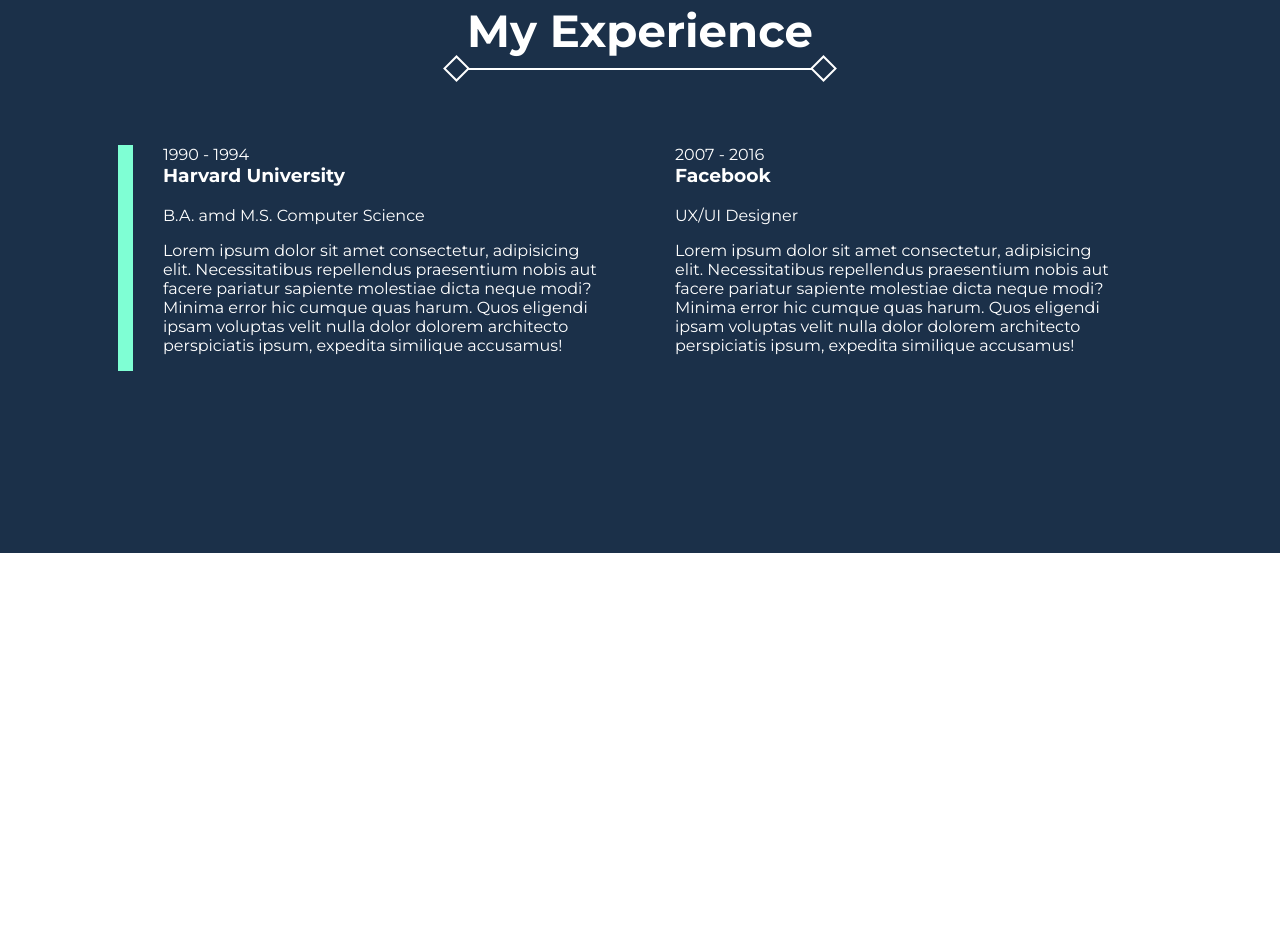
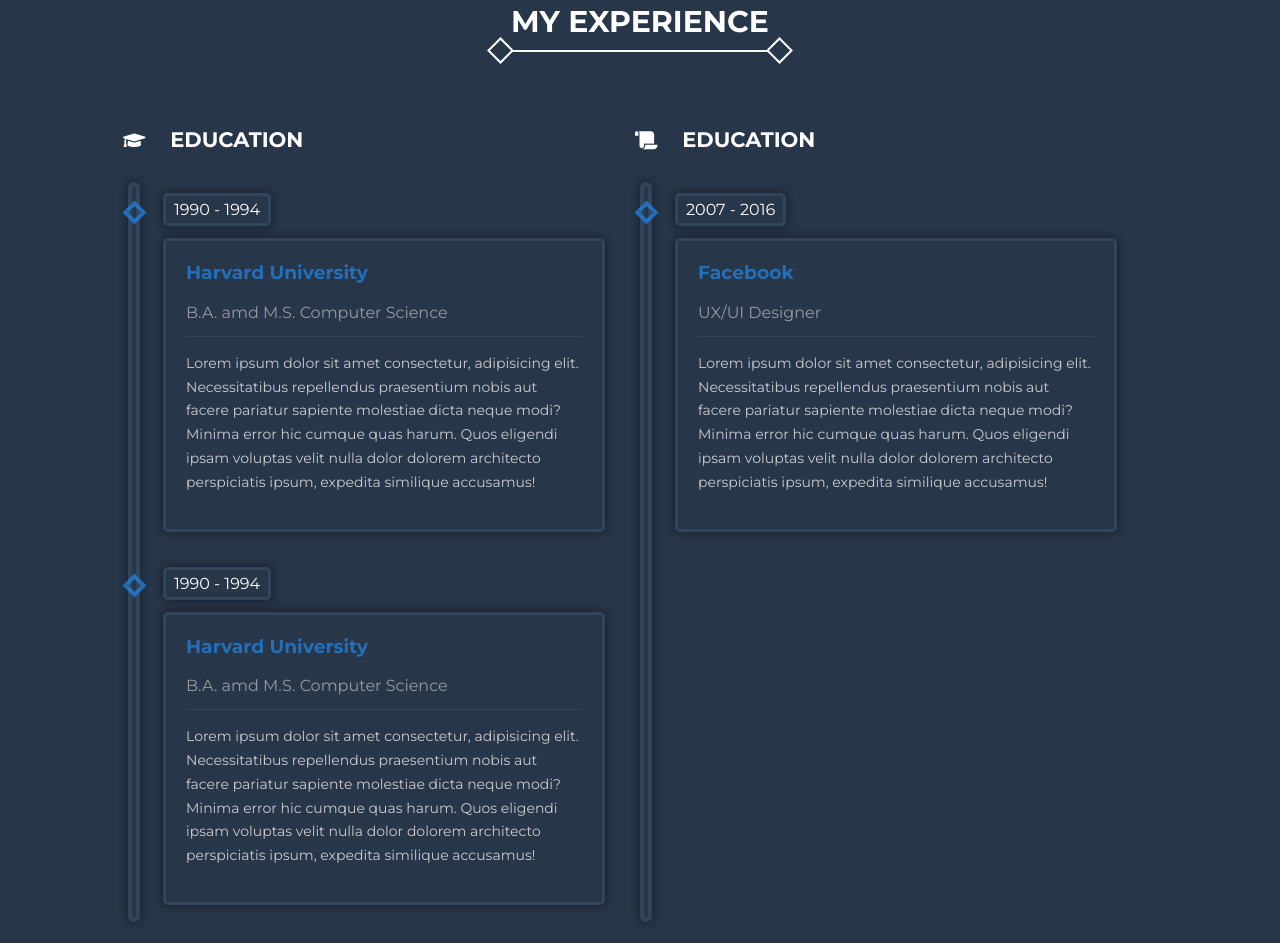
Before and after one commit to cgrossi/kayo-clone, a plain HTML site: page index.html in a window 1280 px wide. Shown: the part 1697-2640 px from the top of the page. Before the commit the page ends 2250 px from the top, so only its background shows below. Drawn offline with Linux system fonts and the light colour scheme.

Commit message:
Build out timeline section classes and styling, color variables

```diff
--- a/index.html
+++ b/index.html
@@ -77,33 +77,44 @@
   <section class="experience">
     <div class="experience-container container">
         <h2>My Experience</h2>
+
         <div class="timeline-container">
           <div class="education">
+            <div class="education-header">
+              <span><i class="fas fa-graduation-cap"></i></span>
+              <h3 class="education-head">Education</h3>
+            </div>
             <div class="education-block">
               <div class="timeline-date">
-                <span>1990 - 1994</span>
+                <span class="timeline-date-year exp-bg">1990 - 1994</span>
               </div>
-              <div class="timeline-content">
+              <div class="timeline-content exp-bg">
                 <h3 class="timeline-head">Harvard University</h3>
                 <span class="timeline-sub">B.A. amd M.S. Computer Science</span>
                 <p class="timeline-text">Lorem ipsum dolor sit amet consectetur, adipisicing elit. Necessitatibus repellendus praesentium nobis aut facere pariatur sapiente molestiae dicta neque modi? Minima error hic cumque quas harum. Quos eligendi ipsam voluptas velit nulla dolor dolorem architecto perspiciatis ipsum, expedita similique accusamus!</p>
               </div>
             </div>
             <div class="education-block">
-              <div class="timeline-date">
-
+                <div class="timeline-date">
+                  <span class="timeline-date-year exp-bg">1990 - 1994</span>
+                </div>
+                <div class="timeline-content exp-bg">
+                  <h3 class="timeline-head">Harvard University</h3>
+                  <span class="timeline-sub">B.A. amd M.S. Computer Science</span>
+                  <p class="timeline-text">Lorem ipsum dolor sit amet consectetur, adipisicing elit. Necessitatibus repellendus praesentium nobis aut facere pariatur sapiente molestiae dicta neque modi? Minima error hic cumque quas harum. Quos eligendi ipsam voluptas velit nulla dolor dolorem architecto perspiciatis ipsum, expedita similique accusamus!</p>
+                </div>
               </div>
-              <div class="timeline-content">
-
-              </div>
-            </div>
           </div>
           <div class="work-history">
+              <div class="work-history-header">
+                  <span><i class="fas fa-scroll"></i></span>
+                  <h3 class="work-history-head">Education</h3>
+                </div>
             <div class="work-history-block">
               <div class="timeline-date">
-                <span>2007 - 2016</span>
+                <span class="timeline-date-year exp-bg">2007 - 2016</span>
               </div>
-              <div class="timeline-content">
+              <div class="timeline-content exp-bg">
                 <h3 class="timeline-head">Facebook</h3>
                 <span class="timeline-sub">UX/UI Designer</span>
                 <p class="timeline-text">Lorem ipsum dolor sit amet consectetur, adipisicing elit. Necessitatibus repellendus praesentium nobis aut facere pariatur sapiente molestiae dicta neque modi? Minima error hic cumque quas harum. Quos eligendi ipsam voluptas velit nulla dolor dolorem architecto perspiciatis ipsum, expedita similique accusamus!</p>
--- a/style.css
+++ b/style.css
@@ -1,3 +1,9 @@
+:root {
+  --main-bg-color: rgb(39, 54, 73);
+  --accent-color: rgb(50, 69, 90);
+  --active-color: rgba(34, 136, 233, 0.7);
+}
+
 * {
   box-sizing: border-box;
 }
@@ -114,7 +120,7 @@ h1, h2, h3 {
 }
 
 .scroll-cut span:hover {
-  background-color: rgba(34, 136, 233, 0.7);
+  background-color: var(--active-color);
   transition: all .4s;
 }
 
@@ -123,7 +129,7 @@ h1, h2, h3 {
   display: block;
   width: 50%;
   height: 100%;
-  background: rgb(27, 48, 73);
+  background: var(--main-bg-color);
   position: absolute;
   bottom: 0;
 }
@@ -154,7 +160,7 @@ h1, h2, h3 {
 }
 
 .hire {
-  background: rgb(26, 106, 160);
+  background: var(--active-color);
   color: white;
 }
 
@@ -165,13 +171,13 @@ h1, h2, h3 {
 }
 
 .btn-resume:hover {
-  background: rgb(26, 106, 160);
+  background: var(--active-color);
   color: white;
   transition: 0.5s;
 }
 
 .about {
-  background: rgb(27, 48, 73);
+  background: var(--main-bg-color);
   min-height: 425px;
   max-height: 750px;
   display: grid;
@@ -228,11 +234,12 @@ h1, h2, h3 {
   position: relative;
   display: inline-block;
   color: white;
-  font-size: 45px;
+  font-size: 30px;
   font-weight: 700;
   padding-bottom: 10px;
   border-bottom: 2px solid white;
   margin-bottom: 75px;
+  text-transform: uppercase;
 }
 
 .service-container h2:before,
@@ -266,7 +273,6 @@ h1, h2, h3 {
   margin: 0 auto;
   max-width: 80vw;
   justify-content: center;
-  /* min-height: 500px; */
 }
 
 .service-item {
@@ -297,7 +303,7 @@ h1, h2, h3 {
   position: relative;
   width: 75px;
   height: 75px;
-  background-color: rgb(27, 48, 73);
+  background-color: var(--main-bg-color);
   transform: rotate(45deg);
 }
 
@@ -307,7 +313,7 @@ h1, h2, h3 {
   display: block;
   height: 75px;
   width: 4px;
-  background-color: rgb(27, 48, 73);
+  background-color: var(--main-bg-color);
   transform: rotate(90deg);
   position: relative;
 }
@@ -324,7 +330,7 @@ h1, h2, h3 {
 
 .experience {
   min-height: 600px;
-  background: rgb(27, 48, 73);
+  background: var(--main-bg-color);
   color: white;
 }
 
@@ -334,31 +340,102 @@ h1, h2, h3 {
 }
 
 .education {
-  background: rgb(27, 48, 73);
+  background: var(--main-bg-color);
   padding-right: 35px;
 }
 
 .work-history {
-  background: rgb(27, 48, 73);
+  background: var(--main-bg-color);
   padding-left: 35px;
 }
 
 .education,
 .work-history {
   position: relative;
-  background: rgb(27, 48, 73);
+  background: var(--main-bg-color);
   padding-left: 35px;
   padding-right: 35px;
 }
 
-.education:before {
+.education:before,
+.work-history:before {
   position: absolute;
-  left: -10px;
+  left: 0px;
+  top: 55px;
   content: '';
   display:block;
-  width: 15px;
-  background-color: aquamarine;
-  height: 100%;
+  width: 4px;
+  height: 90%;
+  background-color: var(--main-bg-color);
+  border-radius: 10px;
+  border: 4px solid var(--accent-color);
+  box-shadow: 1px 1px 10px rgba(0, 0, 0, 0.25), -1px -1px 10px rgba(0, 0, 0, 0.25);
+}
+
+.timeline-date-year:before {
+  position: absolute;
+  content: '';
+  display: block;
+  width: 9px;
+  height: 9px;
+  border: 4px solid var(--active-color);
+  transform: rotate(45deg) translateY(-50%);
+  left:  -46px;
+  top: 50%;
+}
+
+.education-header,
+.work-history-header {
+  font-size: 18px;
+  text-transform: uppercase;
+  background: transparent;
+  position: relative;
+  left: -40px;
+  padding-bottom: 20px;
+}
+
+.education-head,
+.work-history-head {
+  display: inline-block;
+  margin-left: 20px;
+}
+
+.education-block {
+  padding-bottom: 35px;
+}
+
+.exp-bg {
+  background-color: var(--main-bg-color);
+  border-radius: 5px;
+  border: 3px solid var(--accent-color);
+  box-shadow: 1px 1px 10px rgba(0, 0, 0, 0.25), -1px -1px 10px rgba(0, 0, 0, 0.25);
+}
+
+.timeline-date-year {
+  position: relative;
+  display: inline-block;
+  padding: 4px 8px;
+  margin-bottom: 12px;
+}
+
+.timeline-content {
+  padding: 20px;
+}
+
+.timeline-head {
+  color: var(--active-color);
+}
+
+.timeline-sub {
+  color: rgba(255, 255, 255, 0.5);
+}
+
+.timeline-text {
+  padding-top: 15px;
+  border-top: 1px solid var(--accent-color);
+  font-size: 14px;
+  color: rgba(255, 255, 255, 0.75);
+  line-height: 1.7;
 }
 
 @media screen and (max-width: 880px) {
```
